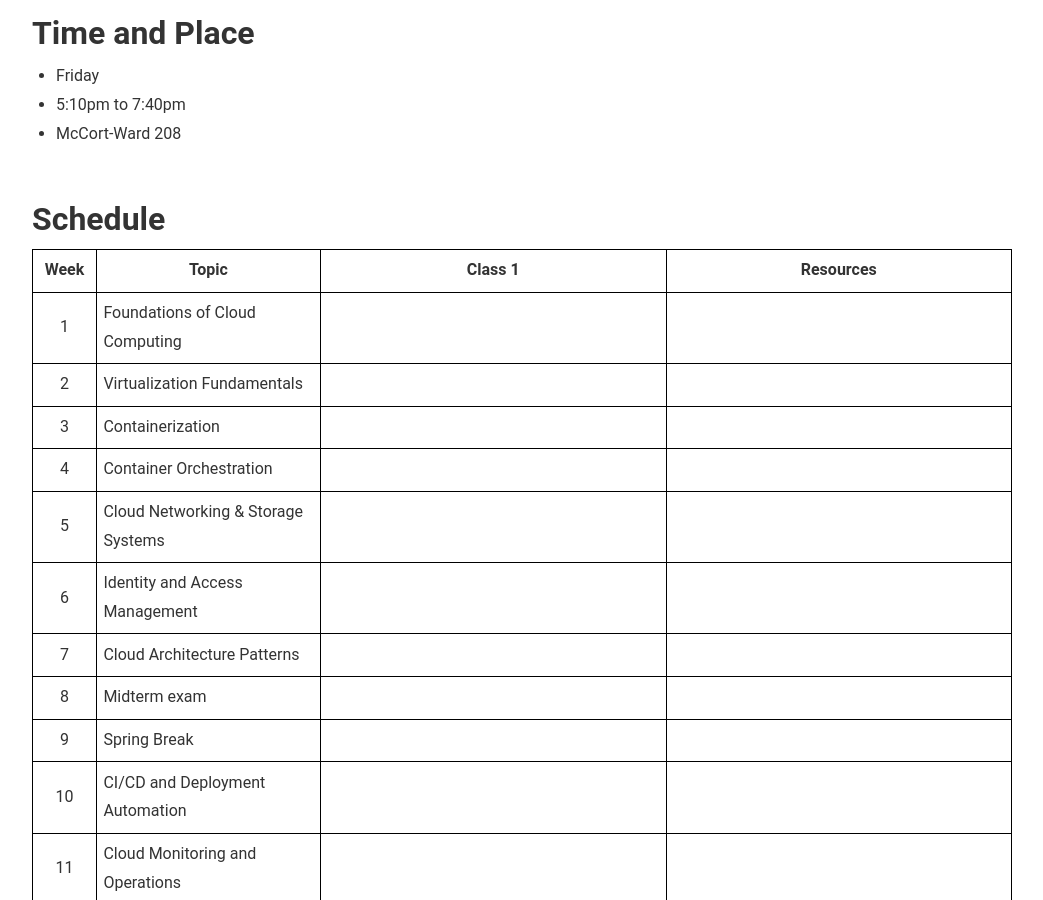
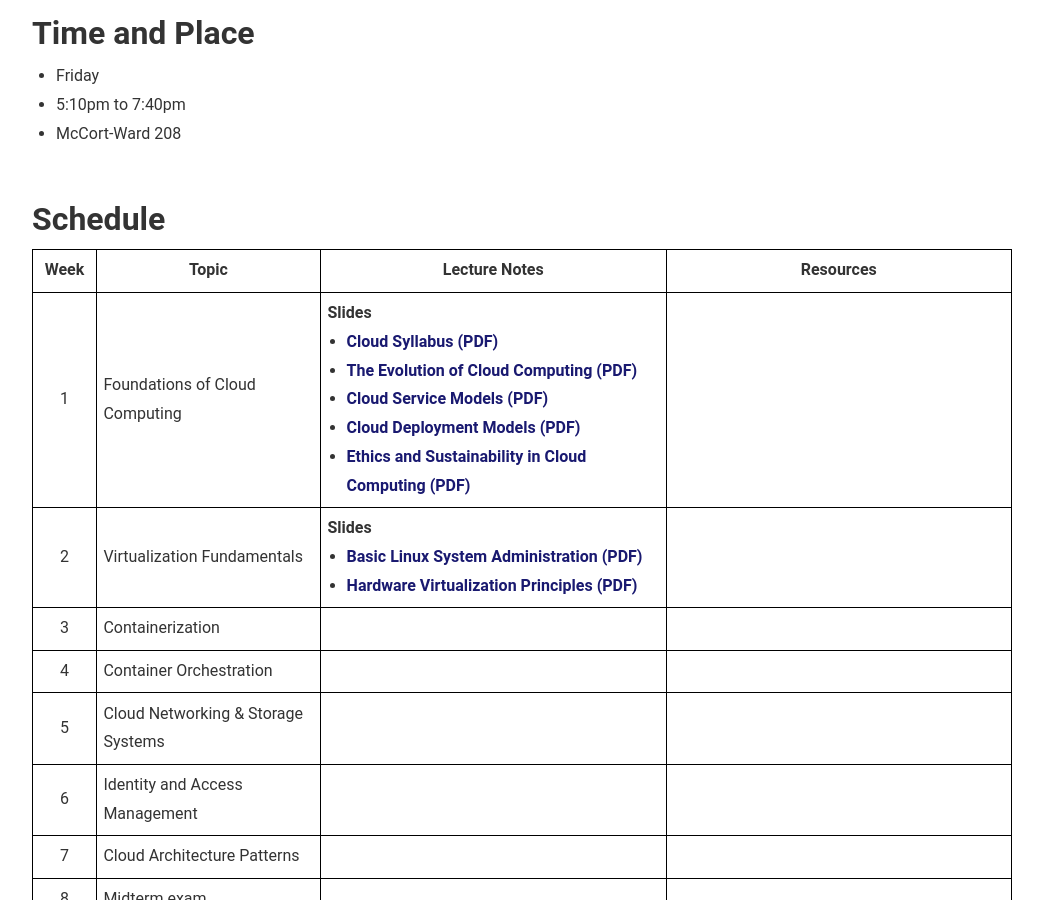
Before and after one commit to RichardKelley/richardkelley.github.io, a Jekyll site: the page built from da510.md, in a window 1280 px wide and 900 px high, scrolled down 496 px. Shown: the whole window, without its empty margins (118-1161 px from the left). Built offline with Jekyll 4.4.1, drawn with Linux system fonts in a browser that asks for light colours.

Commit message:
Added lecture slides from weeks 1 and 2 for cloud class.

```diff
--- a/da510.md
+++ b/da510.md
@@ -31,7 +31,7 @@ Overview of the field of Cloud Computing, its enabling technologies, main buildi
     <tr>
       <th style="border: 1px solid #000; padding: 0.4em; text-align: center; width: 4em;">Week</th>
       <th style="border: 1px solid #000; padding: 0.4em; width: 14em;">Topic</th>
-      <th style="border: 1px solid #000; padding: 0.4em;">Class 1</th>
+      <th style="border: 1px solid #000; padding: 0.4em;">Lecture Notes</th>
       <th style="border: 1px solid #000; padding: 0.4em;">Resources</th>
     </tr>
   </thead>
@@ -39,13 +39,28 @@ Overview of the field of Cloud Computing, its enabling technologies, main buildi
     <tr>
       <td style="border: 1px solid #000; padding: 0.4em; text-align: center; width: 4em;">1</td>
       <td style="border: 1px solid #000; padding: 0.4em;">Foundations of Cloud Computing</td>
-      <td style="border: 1px solid #000; padding: 0.4em;"></td>
+      <td style="border: 1px solid #000; padding: 0.4em;">
+        <div><strong>Slides</strong></div>
+        <ul style="margin: 0; padding-left: 1.2em;">
+          <li><a href="/DA510_slides/week-1/cloud-syllabus.pdf" target="_blank">Cloud Syllabus (PDF)</a></li>
+          <li><a href="/DA510_slides/week-1/cloud-lecture-1-1.pdf" target="_blank">The Evolution of Cloud Computing (PDF)</a></li>
+          <li><a href="/DA510_slides/week-1/cloud-lecture-1-2.pdf" target="_blank">Cloud Service Models (PDF)</a></li>
+          <li><a href="/DA510_slides/week-1/cloud-lecture-1-3.pdf" target="_blank">Cloud Deployment Models (PDF)</a></li>
+          <li><a href="/DA510_slides/week-1/cloud-lecture-1-4.pdf" target="_blank">Ethics and Sustainability in Cloud Computing (PDF)</a></li>
+        </ul>
+      </td>
       <td style="border: 1px solid #000; padding: 0.4em;"></td>
     </tr>
     <tr>
       <td style="border: 1px solid #000; padding: 0.4em; text-align: center; width: 4em;">2</td>
       <td style="border: 1px solid #000; padding: 0.4em;">Virtualization Fundamentals</td>
-      <td style="border: 1px solid #000; padding: 0.4em;"></td>
+      <td style="border: 1px solid #000; padding: 0.4em;">
+        <div><strong>Slides</strong></div>
+        <ul style="margin: 0; padding-left: 1.2em;">
+          <li><a href="/DA510_slides/week-2/sysadmin.pdf" target="_blank">Basic Linux System Administration (PDF)</a></li>
+          <li><a href="/DA510_slides/week-2/cloud-lecture-2-1.pdf" target="_blank">Hardware Virtualization Principles (PDF)</a></li>
+        </ul>
+      </td>
       <td style="border: 1px solid #000; padding: 0.4em;"></td>
     </tr>
     <tr>
```
Also changed, not shown: 8 other files.
